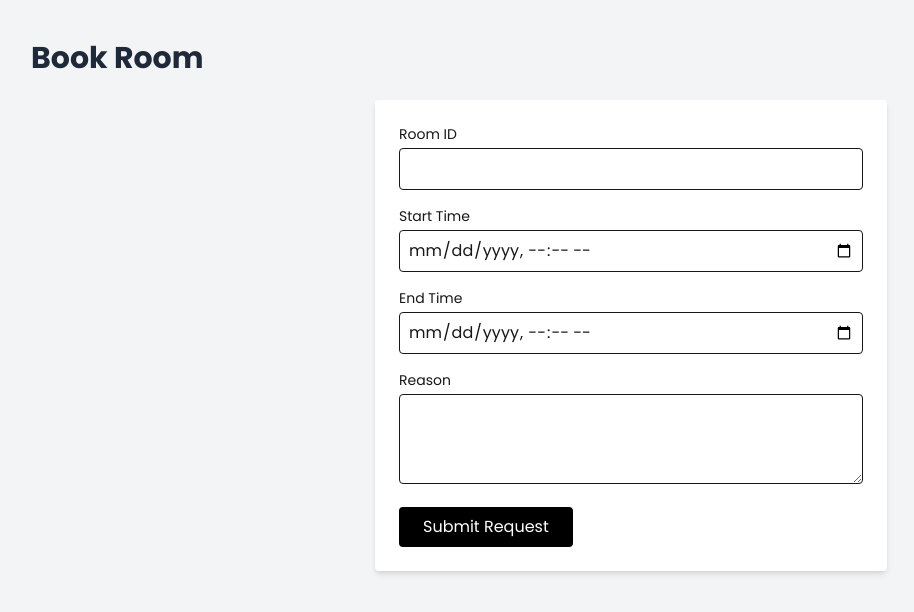
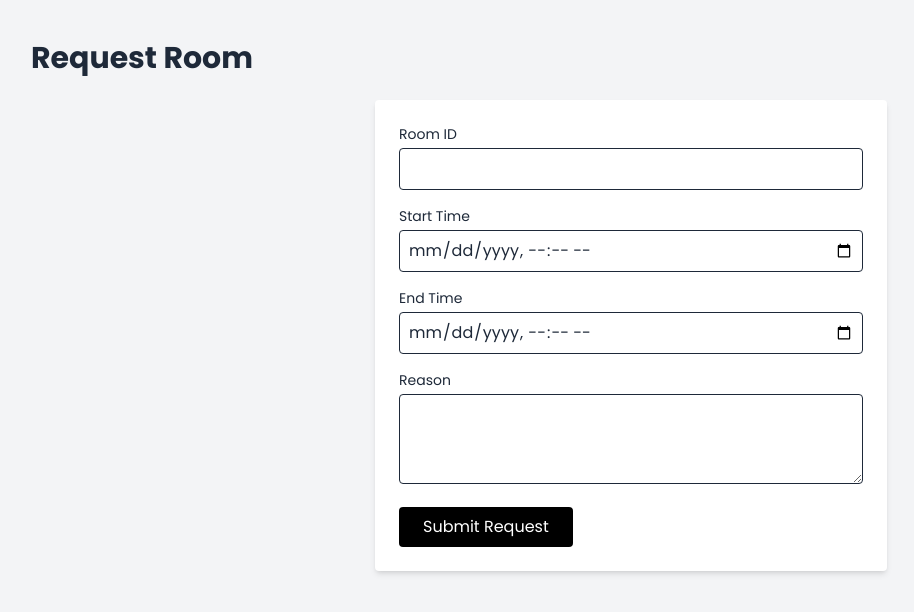
Before and after one commit to Thuwapat/CloudApp_classproject, a Next.js app in the folder frontend/: page /room_req/req_form in a window 1280 px wide. Shown: the top 612 px of the page, without its empty margins (9-923 px from the left). Built offline with nearby package versions, Linux system fonts and the light colour scheme; no server answers.

Commit message:
update Colour req page

```diff
--- a/frontend/src/app/room_req/req_form/page.tsx
+++ b/frontend/src/app/room_req/req_form/page.tsx
@@ -45,10 +45,10 @@ export default function BookRoomPage() {
 
   return (
     <div className="p-10 bg-gray-100 min-h-screen">
-      <h1 className="text-3xl font-bold mb-6 text-gray-800">Book Room {roomId}</h1>
+      <h1 className="text-3xl font-bold mb-6 text-gray-800">Request Room {roomId}</h1>
 
       <form onSubmit={handleSubmit} className="bg-white p-6 rounded shadow-md max-w-lg mx-auto">
-        <div className="mb-4">
+        <div className="mb-4 text-gray-800">
           <label className="block text-sm font-medium mb-1">Room ID</label>
           <input
             type="number"
@@ -59,7 +59,7 @@ export default function BookRoomPage() {
             disabled
           />
         </div>
-        <div className="mb-4">
+        <div className="mb-4 text-gray-800">
           <label className="block text-sm font-medium mb-1">Start Time</label>
           <input
             type="datetime-local"
@@ -70,7 +70,7 @@ export default function BookRoomPage() {
             required
           />
         </div>
-        <div className="mb-4">
+        <div className="mb-4 text-gray-800">
           <label className="block text-sm font-medium mb-1">End Time</label>
           <input
             type="datetime-local"
@@ -81,7 +81,7 @@ export default function BookRoomPage() {
             required
           />
         </div>
-        <div className="mb-4">
+        <div className="mb-4 text-gray-800">
           <label className="block text-sm font-medium mb-1">Reason</label>
           <textarea
             name="reason"
```
